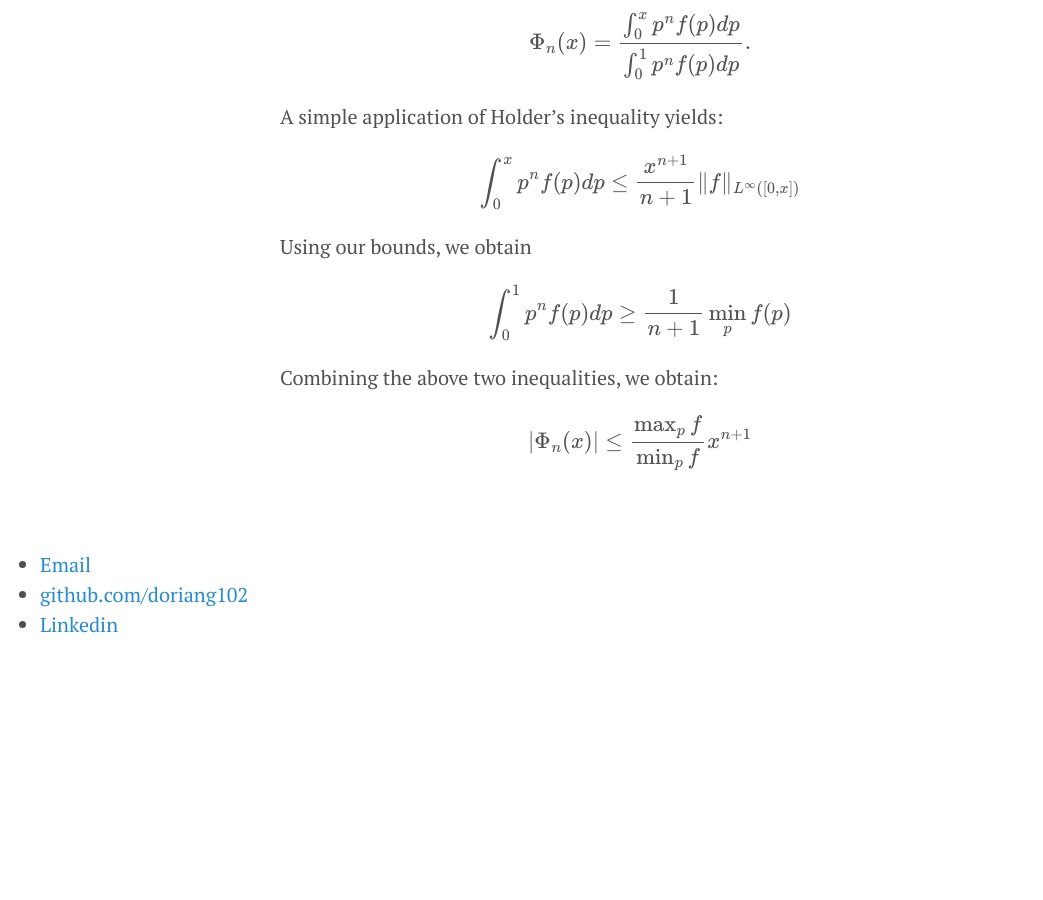
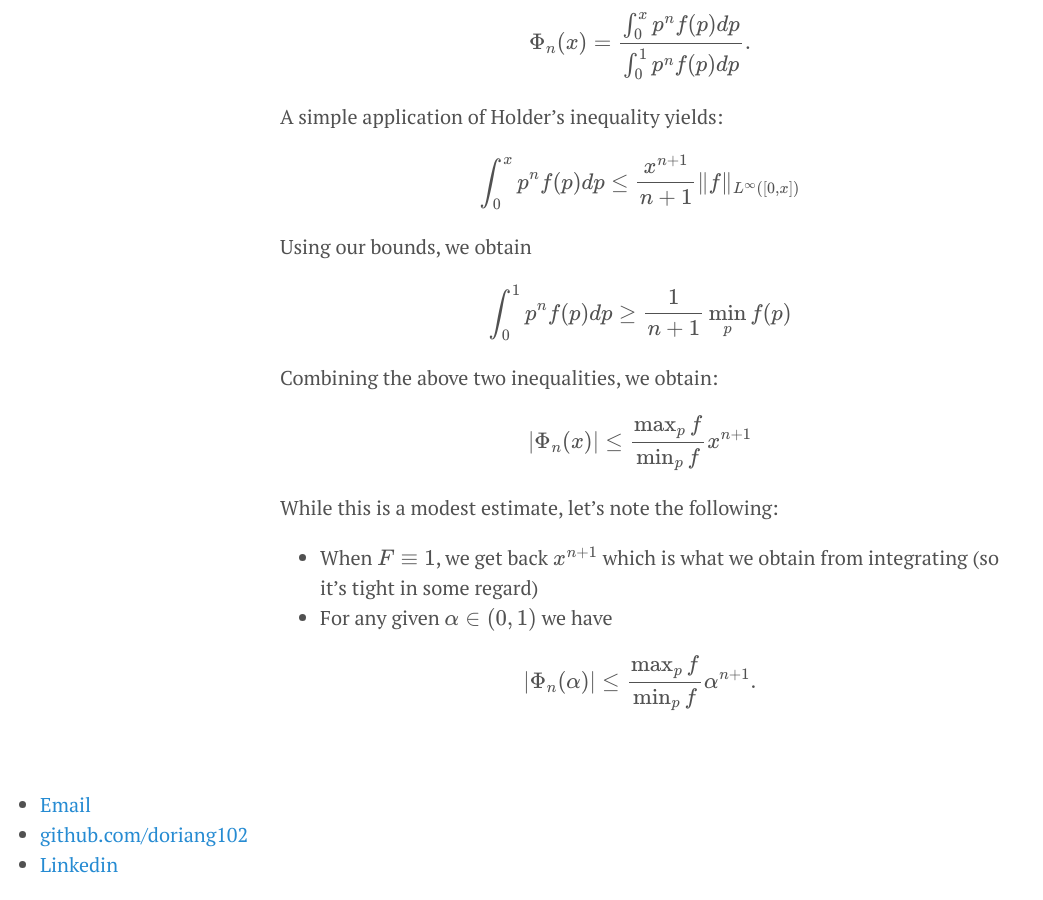
Before and after one commit to doriang102/doriang102.github.io, a Jekyll site: the page built from _posts/2017-06-10-hypothesis-testing-part-2.md, in a window 1280 px wide and 900 px high, scrolled down 1136 px. Shown: the whole window, without its empty margins (0-1043 px from the left). Built offline with Jekyll 4.4.1, drawn with Linux system fonts in a browser that asks for light colours; our own code applies the rules of GitHub Pages for plain Markdown files; formulas are drawn with MathJax 3; before the commit the page ends 1796 px from its top, so only the background shows below that.

Commit message:
Update 2017-06-10-hypothesis-testing-part-2.md

```diff
--- a/_posts/2017-06-10-hypothesis-testing-part-2.md
+++ b/_posts/2017-06-10-hypothesis-testing-part-2.md
@@ -35,3 +35,10 @@ $$ \int_0^1 p^n f(p) dp \geq \frac{1}{n+1} \min_p f(p)  $$
 Combining the above two inequalities, we obtain:
 
 $$ |\Phi_n(x)| \leq \frac{\max_p f}{\min_p f} x^{n+1} $$
+
+While this is a modest estimate, let's note the following:
+
+- When $$F \equiv 1$$, we get back $$x^{n+1}$$ which is what we obtain from integrating (so it's tight in some regard)
+- For any given $$\alpha \in (0,1)$$ we have
+
+$$ |\Phi_n(\alpha)| \leq  \frac{\max_p f}{\min_p f} \alpha^{n+1}. $$
```
